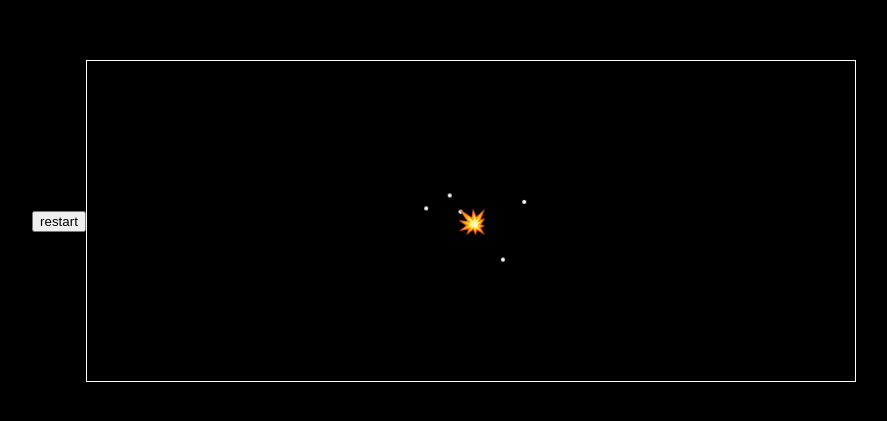
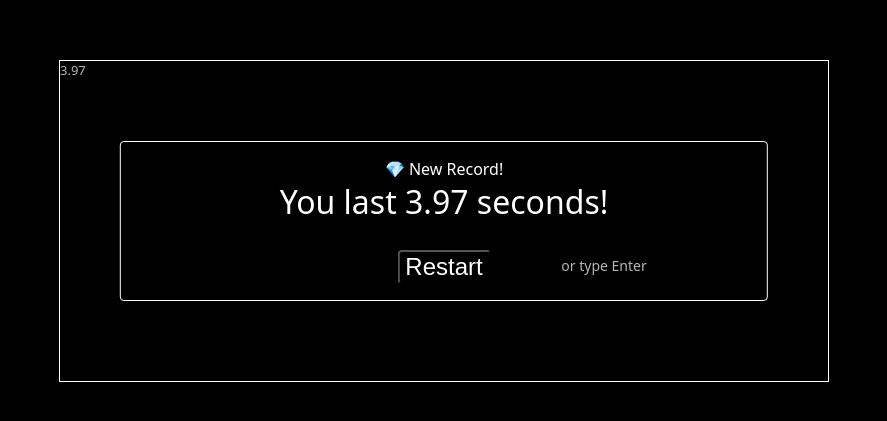
Before and after one commit to terrytyli/asteroids, a React (Create React App) app: page / in a window 1280 px wide. Shown: the part 179-600 px from the top of the page, without its empty margins (196-1083 px from the left). Built offline with nearby package versions, Linux system fonts and the light colour scheme.

Commit message:
add timer and message

```diff
--- a/src/App.tsx
+++ b/src/App.tsx
@@ -1,6 +1,8 @@
-import React, { useEffect, useRef, useState, useCallback } from 'react'
+import React, { useCallback, useEffect, useRef, useState } from 'react'
 import { Asteroid } from './Asteroid'
+import { Message } from './Message'
 import { Ship } from './Ship'
+import { Timer } from './Timer'
 
 function genAsteroids() {
   return Array.from({ length: 5 }).map((_, index) => {
@@ -18,13 +20,34 @@ function App() {
   const [dimension, setDimension] = useState<DOMRect>()
   const [asteroids, setAsteroids] = useState([])
 
+  const [startTime, setStartTime] = useState<number>()
+  const [endTime, setEndTime] = useState<number>()
+  const [isNewRecord, setIsNewRecord] = useState<boolean>()
+  const [record, setRecord] = useState<number>(() => {
+    const pb = localStorage.getItem('asteroids-pb')
+    if (pb) {
+      return Number(pb)
+    }
+  })
+
   function reStart() {
     setIsOver(false)
+    setIsNewRecord(false)
     setAsteroids([])
-    setTimeout(() => {
+
+    setStartTime(Date.now())
+    setEndTime(undefined)
+
+    const id = setTimeout(() => {
       setAsteroids(genAsteroids())
     }, 1000)
+
+    return () => clearTimeout(id)
   }
+
+  useEffect(() => {
+    reStart()
+  }, [])
 
   useEffect(() => {
     function handleRestart(e) {
@@ -35,12 +58,6 @@ function App() {
     window.addEventListener('keypress', handleRestart)
     return () => window.removeEventListener('keypress', handleRestart)
   }, [isOver])
-
-  useEffect(() => {
-    setTimeout(() => {
-      setAsteroids(genAsteroids())
-    }, 1000)
-  }, [])
 
   useEffect(() => {
     const dimension = spaceRef.current.getBoundingClientRect()
@@ -60,7 +77,16 @@ function App() {
 
   const handleHit = useCallback(() => {
     setIsOver(true)
-  }, [])
+    const et = Date.now()
+    setEndTime(et)
+
+    const pb = et - startTime
+    if (!record || pb > record) {
+      setIsNewRecord(true)
+      setRecord(pb)
+      localStorage.setItem('asteroids-pb', String(pb))
+    }
+  }, [record, startTime])
 
   return (
     <div
@@ -73,7 +99,6 @@ function App() {
         overflow: 'hidden',
       }}
     >
-      <button onClick={reStart}>restart</button>
       <div
         ref={spaceRef}
         style={{
@@ -86,6 +111,17 @@ function App() {
           overflow: 'hidden',
         }}
       >
+        <div style={{ color: '#b5b5b5', fontSize: 13 }}>
+          <Timer startTime={startTime} endTime={endTime}></Timer>
+        </div>
+        {/* {isOver && endTime && <Message time={endTime - startTime}></Message>} */}
+        {isOver && endTime && (
+          <Message
+            onClick={reStart}
+            time={((endTime - startTime) / 1000).toFixed(2)}
+            isNewRecord={isNewRecord}
+          ></Message>
+        )}
         {asteroids.map((a) => {
           return (
             <Asteroid
--- a/src/Asteroid.tsx
+++ b/src/Asteroid.tsx
@@ -126,14 +126,15 @@ export const Asteroid = memo(
         }
       }
 
-      setTimeout(getTarget, 100)
+      const id = setTimeout(getTarget, 100)
+      return () => clearTimeout(id)
     }, [shipRef, spaceDimension, windowWidth])
 
     // delay to start moving
     useEffect(() => {
       const id = setTimeout(() => {
         setStarted(true)
-      }, 1000 + Math.random() * 500)
+      }, 500 + Math.random() * 500)
 
       return () => clearTimeout(id)
     }, [])
--- /dev/null
+++ b/src/Message.tsx
@@ -0,0 +1,57 @@
+import React from 'react'
+export function Message({ time, isNewRecord = false, onClick }) {
+  return (
+    <div
+      style={{
+        color: '#fff',
+        position: 'absolute',
+        top: '50%',
+        left: '50%',
+        transform: 'translate(-50%, -50%)',
+        background: '#000',
+        border: '1px solid #fff',
+        borderRadius: 4,
+        padding: 16,
+        zIndex: 1,
+        width: '80%',
+        textAlign: 'center',
+      }}
+    >
+      {isNewRecord && (
+        <div>
+          <span role="img" aria-label="diamond">
+            💎
+          </span>{' '}
+          New Record!
+        </div>
+      )}
+      <div style={{ marginBottom: 24, fontSize: 32 }}>
+        You last {time} seconds!
+      </div>
+      <div style={{ position: 'relative', fontSize: 26 }}>
+        <button
+          onClick={onClick}
+          style={{
+            fontSize: 24,
+            borderRadius: 4,
+            background: 'none',
+            color: '#fff',
+          }}
+        >
+          Restart
+        </button>
+        <div
+          style={{
+            fontSize: 14,
+            position: 'absolute',
+            top: '23%',
+            right: '17%',
+            color: '#b5b5b5',
+          }}
+        >
+          or type Enter
+        </div>
+      </div>
+    </div>
+  )
+}
--- /dev/null
+++ b/src/Timer.tsx
@@ -0,0 +1,20 @@
+import React, { useEffect, useState } from 'react'
+export function Timer({ startTime, endTime }) {
+  const [lapse, setLapse] = useState(0)
+
+  useEffect(() => {
+    if (!endTime) {
+      const id = setInterval(() => {
+        setLapse(Date.now() - startTime)
+      }, 10)
+
+      return () => {
+        clearInterval(id)
+      }
+    } else {
+      setLapse(endTime - startTime)
+    }
+  }, [endTime, startTime])
+
+  return <>{(lapse / 1000).toFixed(2)}</>
+}
--- a/src/index.css
+++ b/src/index.css
@@ -1,4 +1,7 @@
 body {
   margin: 0;
   background: #000;
+  font-family: system-ui, -apple-system, BlinkMacSystemFont, 'Segoe UI', Roboto,
+    'Helvetica Neue', Arial, 'Noto Sans', sans-serif, 'Apple Color Emoji',
+    'Segoe UI Emoji', 'Segoe UI Symbol', 'Noto Color Emoji';
 }
```
Also changed, not shown: src/test.json (added, +61 -0 lines).
